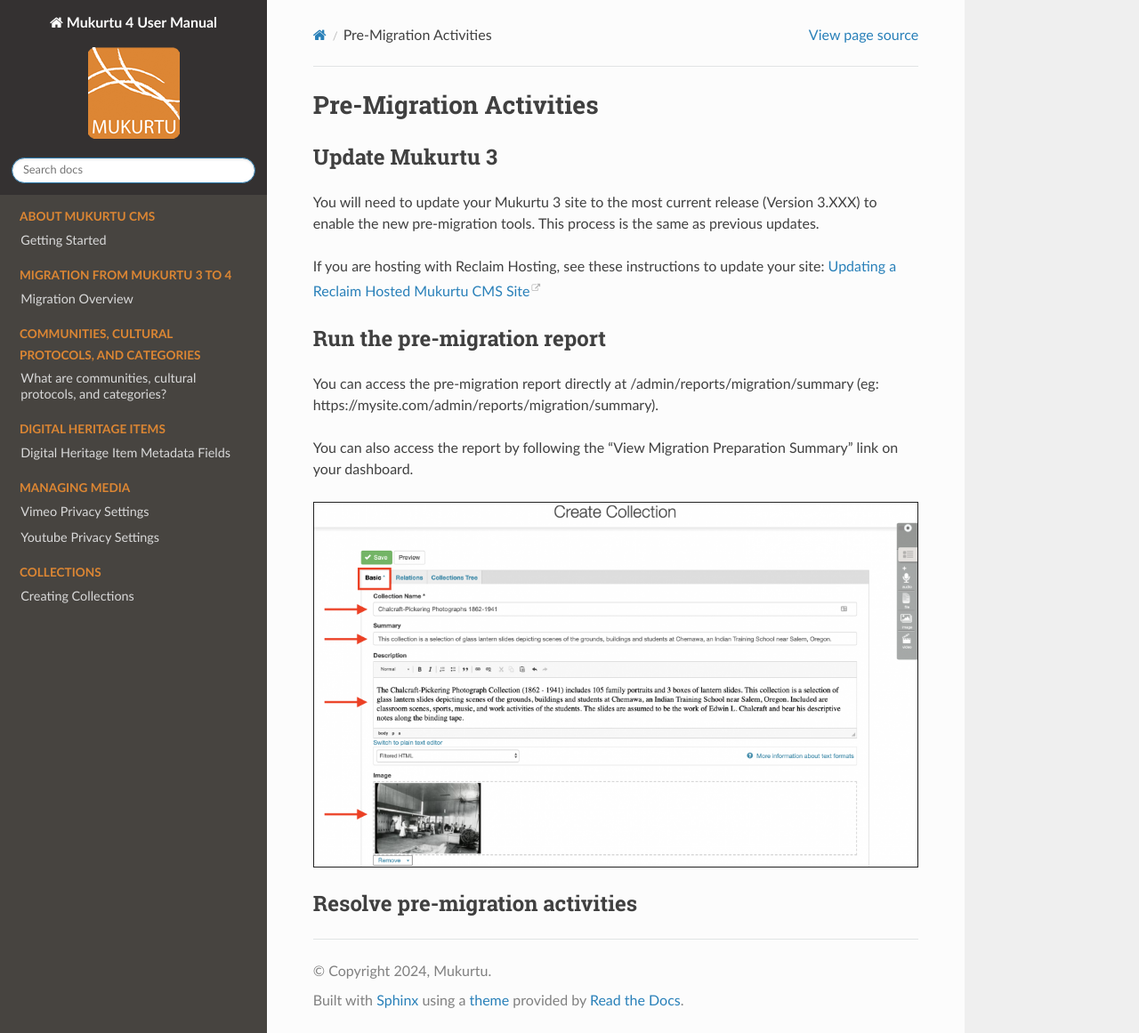
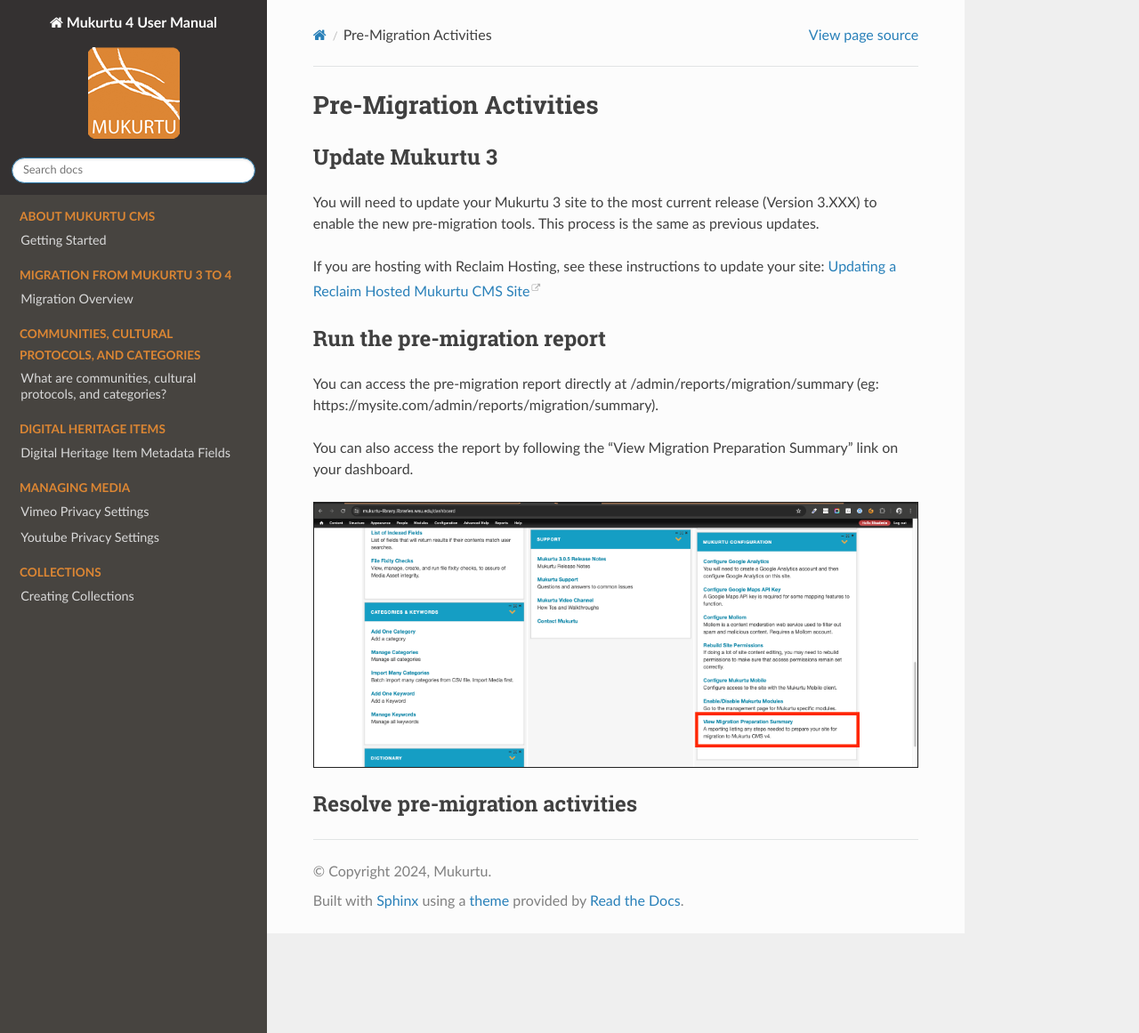
Before and after one commit to MukurtuCMS/mukurtudocs, a Sphinx documentation site: the page built from docs/source/migration/Pre-Migration.md, in a window 1280 px wide and 1161 px high. Shown: the whole window at 89% size. Built offline with Sphinx 7.4.7 and the Read the Docs theme 2.0.0, drawn with Linux system fonts in a browser that asks for light colours.

Commit message:
Update Pre-Migration.md

```diff
--- a/docs/source/migration/Pre-Migration.md
+++ b/docs/source/migration/Pre-Migration.md
@@ -12,6 +12,6 @@
 
 You can also access the report by following the "View Migration Preparation Summary" link on your dashboard.
 
-![creating a collection 02](../embeds/creatingcollections02.png)
+![pre-migration01](../embeds/pre-migration01.png)
 
 ## Resolve pre-migration activities
```
